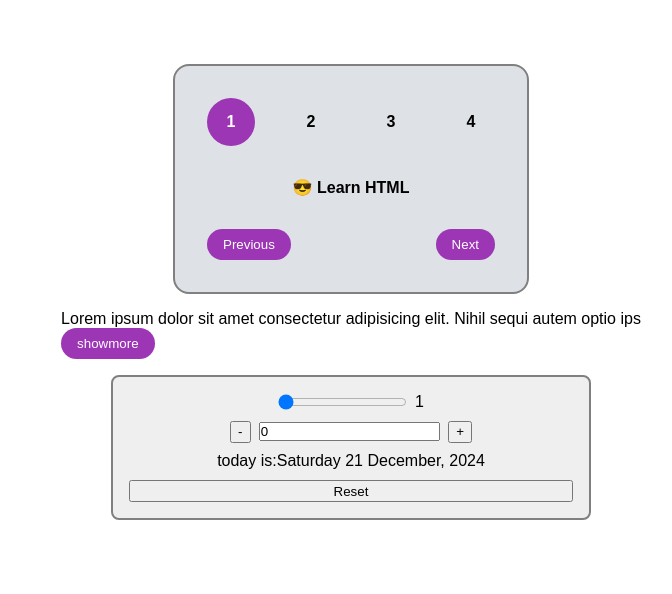
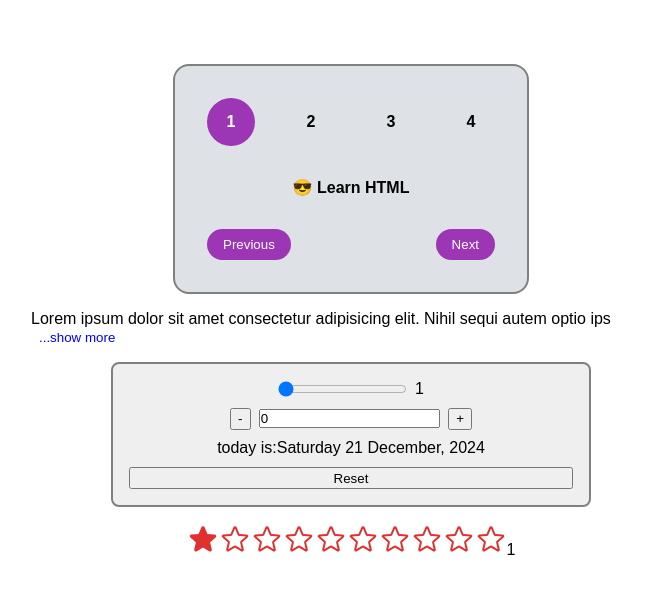
Before and after one commit to HarshlataGajbhiye/mini-react-project, a React (Vite) app: page / in a window 1280 px wide. Shown: the top 594 px of the page, without its empty margins (289-961 px from the left). Built offline with nearby package versions, Linux system fonts and the light colour scheme.

Commit message:
hover is done in star

```diff
--- a/src/App.jsx
+++ b/src/App.jsx
@@ -2,6 +2,7 @@
 import "./index.css";
 import TextExpander from "./components/TextExpander";
 import DateCounter from "./components/dateCounter";
+import StarRanting from "./components/StarRanting";
 const appStyle = {
     display: "flex",
     alignItems: "center",
@@ -16,6 +17,7 @@
             <Card />
             <TextExpander />
             <DateCounter />
+            <StarRanting />
         </div>
     );
 }
--- /dev/null
+++ b/src/components/StarRanting.jsx
@@ -0,0 +1,69 @@
+import { useState } from "react";
+
+const totalRating = 10;
+const color = "#e03131";
+
+function StarRating() {
+    const [tempRating, setTempRating] = useState(1);
+
+    console.log(tempRating);
+
+    function handleMouseEnter(index) {
+        setTempRating(index + 1);
+    }
+
+    function handleMouseOut() {
+        setTempRating(0);
+    }
+
+    return (
+        <div>
+            {new Array(totalRating).fill(0).map(function (_, index) {
+                //fill is not allow empty
+                return (
+                    <Star
+                        color={color}
+                        handleMouseEnter={handleMouseEnter}
+                        handleMouseOut={handleMouseOut}
+                        index={index}
+                        fill={index + 1 > tempRating ? false : true}
+                        key={index}
+                    />
+                );
+            })}
+            <span>{tempRating}</span>
+        </div>
+    );
+}
+
+function Star(prop) {
+    const { color, handleMouseEnter, handleMouseOut, index, fill } = prop;
+    return (
+        <span
+            style={{
+                display: "inline-block",
+                // backgroundColor: "grey",
+                height: "2rem",
+                width: "2rem",
+            }}
+            onMouseEnter={() => handleMouseEnter(index)}
+            onMouseLeave={handleMouseOut}
+        >
+            <svg
+                xmlns="http://www.w3.org/2000/svg"
+                fill={fill ? color : "none"}
+                viewBox="0 0 24 24"
+                strokeWidth={1.5}
+                stroke={color}
+            >
+                <path
+                    strokeLinecap="round"
+                    strokeLinejoin="round"
+                    d="M11.48 3.499a.562.562 0 0 1 1.04 0l2.125 5.111a.563.563 0 0 0 .475.345l5.518.442c.499.04.701.663.321.988l-4.204 3.602a.563.563 0 0 0-.182.557l1.285 5.385a.562.562 0 0 1-.84.61l-4.725-2.885a.562.562 0 0 0-.586 0L6.982 20.54a.562.562 0 0 1-.84-.61l1.285-5.386a.562.562 0 0 0-.182-.557l-4.204-3.602a.562.562 0 0 1 .321-.988l5.518-.442a.563.563 0 0 0 .475-.345L11.48 3.5Z"
+                />
+            </svg>
+        </span>
+    );
+}
+
+export default StarRating;
--- a/src/components/TextExpander.jsx
+++ b/src/components/TextExpander.jsx
@@ -4,12 +4,19 @@
     maxWidth: "40rem",
 };
 
-const showButton = {
-    backgroundColor: "#9C36B5",
-    color: "white",
+// const showButton = {
+//     backgroundColor: "#9C36B5",
+//     color: "white",
+//     border: "none",
+//     borderRadius: "1rem",
+//     padding: " 0.5rem  1rem",
+// };
+const btnStyle = {
     border: "none",
-    borderRadius: "1rem",
-    padding: " 0.5rem  1rem",
+    backgroundColor: "transparent",
+    marginLeft: "0.5rem",
+    color: "blue",
+    cursor: "pointer",
 };
 const rowText = `Lorem ipsum dolor sit amet consectetur adipisicing elit. Nihil
                 sequi autem optio ipsum sed cum incidunt, harum repellat dicta
@@ -19,6 +26,11 @@
                 doloremque quia consectetur voluptatem perferendis, minus natus
                 aliquid mollitia quis autem id, iusto aspernatur vero laboriosam
                 quas? Quaerat non sapiente quos fugiat? Error, cum voluptates
+                explicabo eos fugit deleniti blanditiis vero. Quam nisi quod
+                facilis facere officiis. Rem, accusamus, corrupti dicta
+                necessitatibus ipsam sint adipisci doloribus perspiciatis
+                delectus quam quod esse, voluptatem ipsum dolor sit amet
+                consectetur adipisicing elit.  cum voluptates
                 explicabo eos fugit deleniti blanditiis vero. Quam nisi quod
                 facilis facere officiis. Rem, accusamus, corrupti dicta
                 necessitatibus ipsam sint adipisci doloribus perspiciatis
@@ -35,9 +47,10 @@
     }
     return (
         <div style={textStyle}>
-            <p>{text} </p>
-            <button onClick={handleClick} style={showButton}>
-                {show ? "showless" : "showmore"}
+            <span>{text} </span>
+
+            <button onClick={handleClick} style={btnStyle}>
+                {show ? `show less` : `...show more`}
             </button>
         </div>
     );
```
